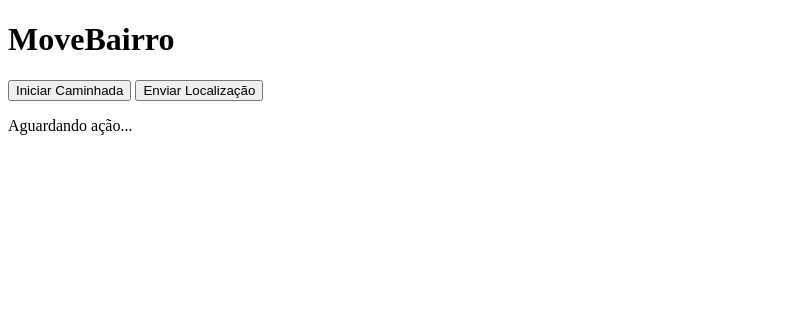
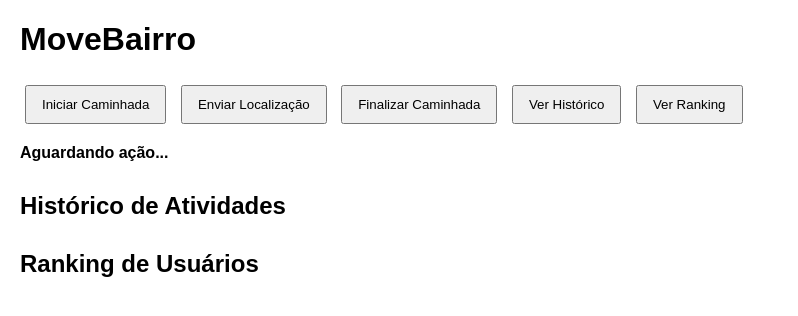
Before and after one commit to PDR181/movebairro, a website: page frontend/index.html in a window 1280 px wide. Shown: the whole page, without its empty margins (0-798 px from the left). Drawn offline with Linux system fonts and the light colour scheme.

Commit message:
feat: adicionado ranking de usuários e integração no frontend

```diff
--- a/backend/package.json
+++ b/backend/package.json
@@ -16,5 +16,8 @@
     "express": "^5.2.1",
     "jsonwebtoken": "^9.0.3",
     "pg": "^8.20.0"
+  },
+  "devDependencies": {
+    "nodemon": "^3.1.14"
   }
 }
--- a/backend/routes/activityRoutes.js
+++ b/backend/routes/activityRoutes.js
@@ -5,12 +5,14 @@ const {
   startActivity,
   getAllActivities,
   addLocation,
-  finishActivity
+  finishActivity,
+  getRanking
 } = require("../controllers/activityController");
 
 router.post("/start", startActivity);
 router.get("/", getAllActivities);
 router.post("/location", addLocation);
 router.post("/finish", finishActivity);
+router.get("/ranking", getRanking);
 
 module.exports = router;
--- a/frontend/index.html
+++ b/frontend/index.html
@@ -4,6 +4,36 @@
   <meta charset="UTF-8">
   <meta name="viewport" content="width=device-width, initial-scale=1.0">
   <title>MoveBairro</title>
+  <style>
+    body {
+      font-family: Arial, sans-serif;
+      margin: 20px;
+    }
+
+    button {
+      margin: 5px;
+      padding: 10px 15px;
+      cursor: pointer;
+    }
+
+    #status {
+      margin-top: 15px;
+      font-weight: bold;
+    }
+
+    #history,
+    #ranking {
+      margin-top: 30px;
+    }
+
+    .activity-card {
+      border: 1px solid #ccc;
+      border-radius: 8px;
+      padding: 12px;
+      margin-bottom: 10px;
+      background-color: #f9f9f9;
+    }
+  </style>
 </head>
 <body>
 
@@ -11,8 +41,21 @@
 
   <button onclick="startActivity()">Iniciar Caminhada</button>
   <button onclick="sendLocation()">Enviar Localização</button>
+  <button onclick="finishActivity()">Finalizar Caminhada</button>
+  <button onclick="loadHistory()">Ver Histórico</button>
+  <button onclick="loadRanking()">Ver Ranking</button>
 
   <p id="status">Aguardando ação...</p>
+
+  <div id="history">
+    <h2>Histórico de Atividades</h2>
+    <div id="activitiesList"></div>
+  </div>
+
+  <div id="ranking">
+    <h2>Ranking de Usuários</h2>
+    <div id="rankingList"></div>
+  </div>
 
   <script>
     let activityId = null;
@@ -39,9 +82,6 @@
 
         document.getElementById("status").innerText =
           "Atividade iniciada! ID: " + activityId;
-
-        alert("Atividade iniciada com sucesso!");
-        console.log("Atividade criada:", data);
 
       } catch (error) {
         console.error("Erro ao iniciar atividade:", error);
@@ -80,9 +120,7 @@
           }
 
           document.getElementById("status").innerText =
-            "Distância total: " + data.totalDistance + " km";
-
-          console.log("Localização enviada:", data);
+            "Distância total: " + Number(data.totalDistance).toFixed(2) + " km";
 
         } catch (error) {
           console.error("Erro ao enviar localização:", error);
@@ -95,6 +133,115 @@
           "Erro ao obter localização.";
       });
     }
+
+    async function finishActivity() {
+      if (!activityId) {
+        alert("Nenhuma atividade em andamento.");
+        return;
+      }
+
+      try {
+        const response = await fetch("http://localhost:3000/activities/finish", {
+          method: "POST",
+          headers: {
+            "Content-Type": "application/json"
+          },
+          body: JSON.stringify({
+            activityId: activityId
+          })
+        });
+
+        const data = await response.json();
+
+        if (!response.ok) {
+          throw new Error(data.message || "Erro ao finalizar atividade");
+        }
+
+        document.getElementById("status").innerText =
+          `Atividade finalizada! Distância: ${Number(data.activity.distance).toFixed(2)} km | Tempo: ${data.activity.duration} s`;
+
+        activityId = null;
+
+        loadHistory();
+        loadRanking();
+
+      } catch (error) {
+        console.error("Erro ao finalizar atividade:", error);
+        document.getElementById("status").innerText =
+          "Erro ao finalizar atividade: " + error.message;
+      }
+    }
+
+    async function loadHistory() {
+      try {
+        const response = await fetch("http://localhost:3000/activities");
+        const activities = await response.json();
+
+        const activitiesList = document.getElementById("activitiesList");
+        activitiesList.innerHTML = "";
+
+        if (!activities.length) {
+          activitiesList.innerHTML = "<p>Nenhuma atividade encontrada.</p>";
+          return;
+        }
+
+        activities.forEach(activity => {
+          const div = document.createElement("div");
+          div.className = "activity-card";
+
+          div.innerHTML = `
+            <p><strong>ID:</strong> ${activity.id}</p>
+            <p><strong>Usuário:</strong> ${activity.user_id}</p>
+            <p><strong>Distância:</strong> ${Number(activity.distance).toFixed(2)} km</p>
+            <p><strong>Duração:</strong> ${activity.duration || 0} segundos</p>
+            <p><strong>Início:</strong> ${new Date(activity.start_time).toLocaleString()}</p>
+            <p><strong>Fim:</strong> ${activity.end_time ? new Date(activity.end_time).toLocaleString() : "Em andamento"}</p>
+          `;
+
+          activitiesList.appendChild(div);
+        });
+
+      } catch (error) {
+        console.error("Erro ao carregar histórico:", error);
+        document.getElementById("activitiesList").innerHTML =
+          "<p>Erro ao carregar histórico.</p>";
+      }
+    }
+
+    async function loadRanking() {
+      try {
+        const response = await fetch("http://localhost:3000/activities/ranking");
+        const ranking = await response.json();
+
+        const rankingList = document.getElementById("rankingList");
+        rankingList.innerHTML = "";
+
+        if (!ranking.length) {
+          rankingList.innerHTML = "<p>Nenhum dado de ranking encontrado.</p>";
+          return;
+        }
+
+        ranking.forEach((user, index) => {
+          const div = document.createElement("div");
+          div.className = "activity-card";
+
+          div.innerHTML = `
+            <p><strong>Posição:</strong> ${index + 1}º</p>
+            <p><strong>Usuário:</strong> ${user.name}</p>
+            <p><strong>Distância Total:</strong> ${Number(user.total_distance).toFixed(2)} km</p>
+            <p><strong>Tempo Total:</strong> ${user.total_duration} segundos</p>
+            <p><strong>Atividades:</strong> ${user.total_activities}</p>
+          `;
+
+          rankingList.appendChild(div);
+        });
+
+      } catch (error) {
+        console.error("Erro ao carregar ranking:", error);
+        document.getElementById("rankingList").innerHTML =
+          "<p>Erro ao carregar ranking.</p>";
+      }
+    }
   </script>
 
 </body>
```
Also changed, not shown: backend/controllers/activityController.js (+17 -2 lines), backend/models/activityModel.js (+20 -1 lines), package.json (added, +12 -0 lines), 2 other files.
